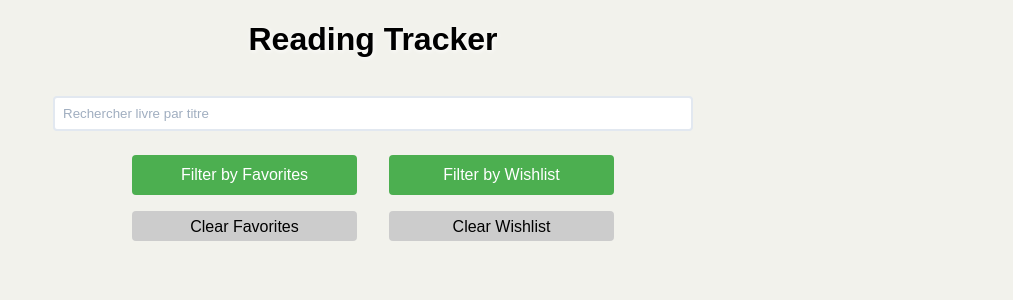
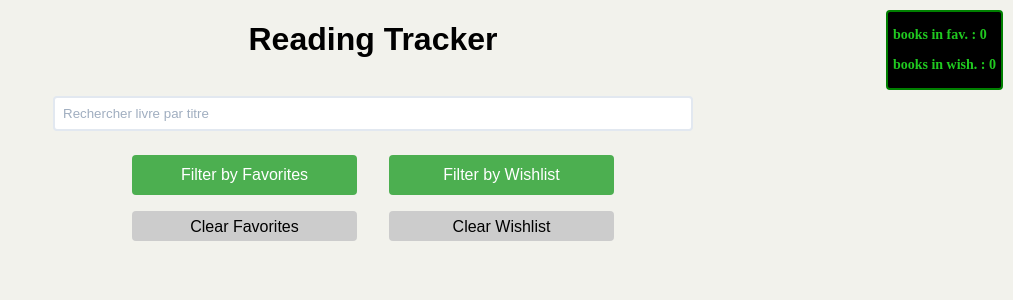
Before and after one commit to gregimbeau/S5J1, a React (Vite) app: page / in a window 1280 px wide. Shown: the top 300 px of the page, without its empty margins (267-1280 px from the left). Built offline with nearby package versions, Linux system fonts and the light colour scheme.

Commit message:
compteur

```diff
--- a/src/App.jsx
+++ b/src/App.jsx
@@ -3,6 +3,7 @@ import SearchBar from "./components/SearchBar";
 import FilterButtons from "./components/FilterButtons";
 import BookList from "./components/BookList";
 import booksData from "../public/books.json";
+import FavoritesAndWishlistInfo from "./components/FavoritesAndWishlistInfo"; // Ajoute cette ligne
 
 const App = () => {
   const [books, setBooks] = useState([]);
@@ -156,6 +157,7 @@ const App = () => {
 
   return (
     <div>
+      <FavoritesAndWishlistInfo />
       <h1>Reading Tracker</h1>
       <div className='search-container'>
         <SearchBar searchTerm={searchTerm} setSearchTerm={setSearchTerm} />
--- /dev/null
+++ b/src/assets/style/_FavoritesAndWishlistInfo.scss
@@ -0,0 +1,13 @@
+.favorites-wishlist-info {
+  position: fixed;
+  top: 10px;
+  right: 10px;
+  background-color: black;
+  color: rgb(32, 201, 32);
+  padding: 1px 5px;
+  border: 2px solid green;
+  border-radius: 4px;
+  font-size: 14px;
+  font-weight: bold;
+  z-index: 9999; // Pour s'assurer que le texte reste au-dessus du contenu pendant le défilement
+}
--- a/src/assets/style/_variables.scss
+++ b/src/assets/style/_variables.scss
@@ -1,4 +1,4 @@
-$green: #4CAF50;
+$green: #9df7a0;
 $light-grey: #e2e8f0;
 $dark-grey: #a0aec0;
 $border-radius: 0.25rem;
--- a/src/assets/style/index.scss
+++ b/src/assets/style/index.scss
@@ -3,11 +3,11 @@
 @import "colors";
 @import "searchBar";
 @import "h1";
+@import "FavoritesAndWishlistInfo";
 
 
 body {
   background-color: rgba(231, 231, 219, 0.5);
-  text-shadow: 1px 1px 5px white;
   margin: 0;
 }
 
--- /dev/null
+++ b/src/components/FavoritesAndWishlistInfo.jsx
@@ -0,0 +1,19 @@
+import React from "react";
+
+const FavoritesAndWishlistInfo = () => {
+  const numberOfFavorites = localStorage.getItem("favorites")
+    ? JSON.parse(localStorage.getItem("favorites")).length
+    : 0;
+  const numberOfWishlist = localStorage.getItem("wishlist")
+    ? JSON.parse(localStorage.getItem("wishlist")).length
+    : 0;
+
+  return (
+    <div className='favorites-wishlist-info'>
+      <p>books in fav. : {numberOfFavorites}</p>
+      <p>books in wish. : {numberOfWishlist}</p>
+    </div>
+  );
+};
+
+export default FavoritesAndWishlistInfo;
```
